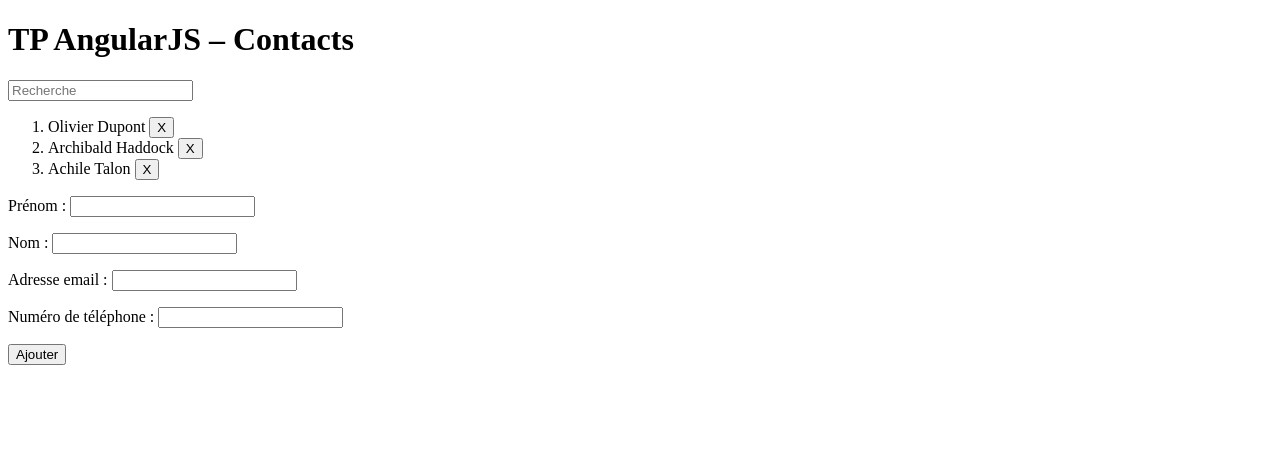
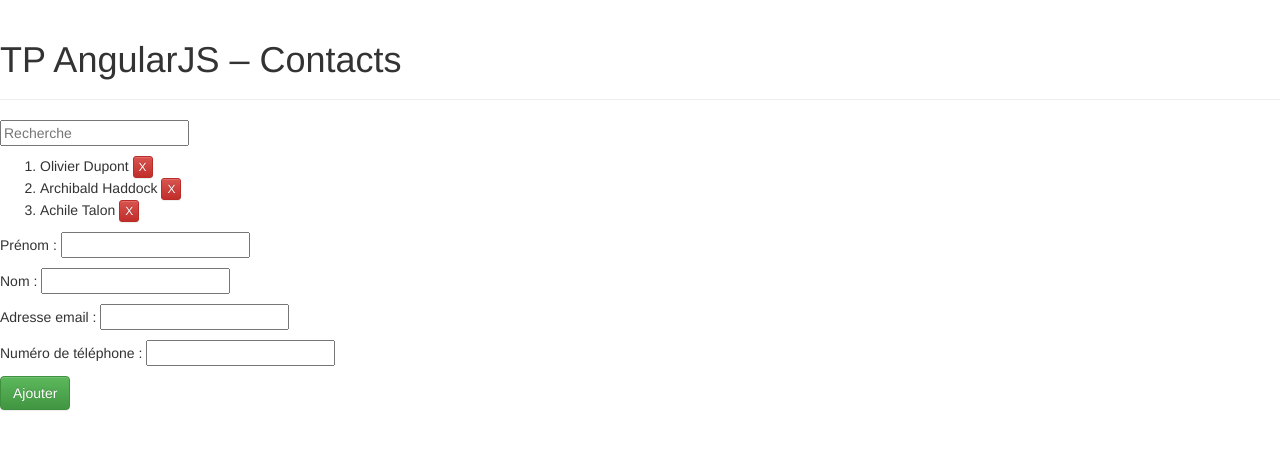
Before and after one commit to EtienneMiret/Solution-TP-AngularJS, a plain HTML site: page index.html in a window 1280 px wide. Drawn offline with nearby package versions, Linux system fonts and the light colour scheme.

Commit message:
Exercice 7 : Utilisation de Bootstrap pour améliorer le style.

```diff
--- a/index.html
+++ b/index.html
@@ -3,6 +3,8 @@
 <head>
   <meta charset="utf-8">
   <title>TP AngularJS – Contacts</title>
+  <link rel="stylesheet" href="https://maxcdn.bootstrapcdn.com/bootstrap/3.3.4/css/bootstrap.min.css">
+  <link rel="stylesheet" href="https://maxcdn.bootstrapcdn.com/bootstrap/3.3.4/css/bootstrap-theme.min.css">
   <script src="https://ajax.googleapis.com/ajax/libs/angularjs/1.3.15/angular.min.js"></script>
   <script src="js/app.js"></script>
   <script src="js/controllers.js"></script>
@@ -10,14 +12,16 @@
 </head>
 <body ng-controller="ContactsListCtrl">
 
-  <h1>TP AngularJS – Contacts</h1>
+  <div class="page-header">
+    <h1>TP AngularJS – Contacts</h1>
+  </div>
 
   <p><input ng-model="query" placeholder="Recherche"></p>
 
   <ol>
     <li ng-repeat="contact in contacts | filter:query | orderBy:'lastName'"
       >{{contact.firstName}} {{contact.lastName}}
-      <input type="button" ng-click="remove(contact);" value="X"></li>
+      <input type="button" ng-click="remove(contact);" value="X" class="btn btn-xs btn-danger"></li>
   </ol>
 
   <form ng-submit="add();">
@@ -25,7 +29,7 @@
     <p>Nom&nbsp;: <input ng-model="newContact.lastName"></p>
     <p>Adresse email&nbsp;: <input type="email" ng-model="newContact.email"></p>
     <p>Numéro de téléphone&nbsp;: <input type="tel" ng-model="newContact.tel"></p>
-    <p><input type="submit" value="Ajouter"></p>
+    <p><input type="submit" value="Ajouter" class="btn btn-success"></p>
   </form>
 
 </body>
```
